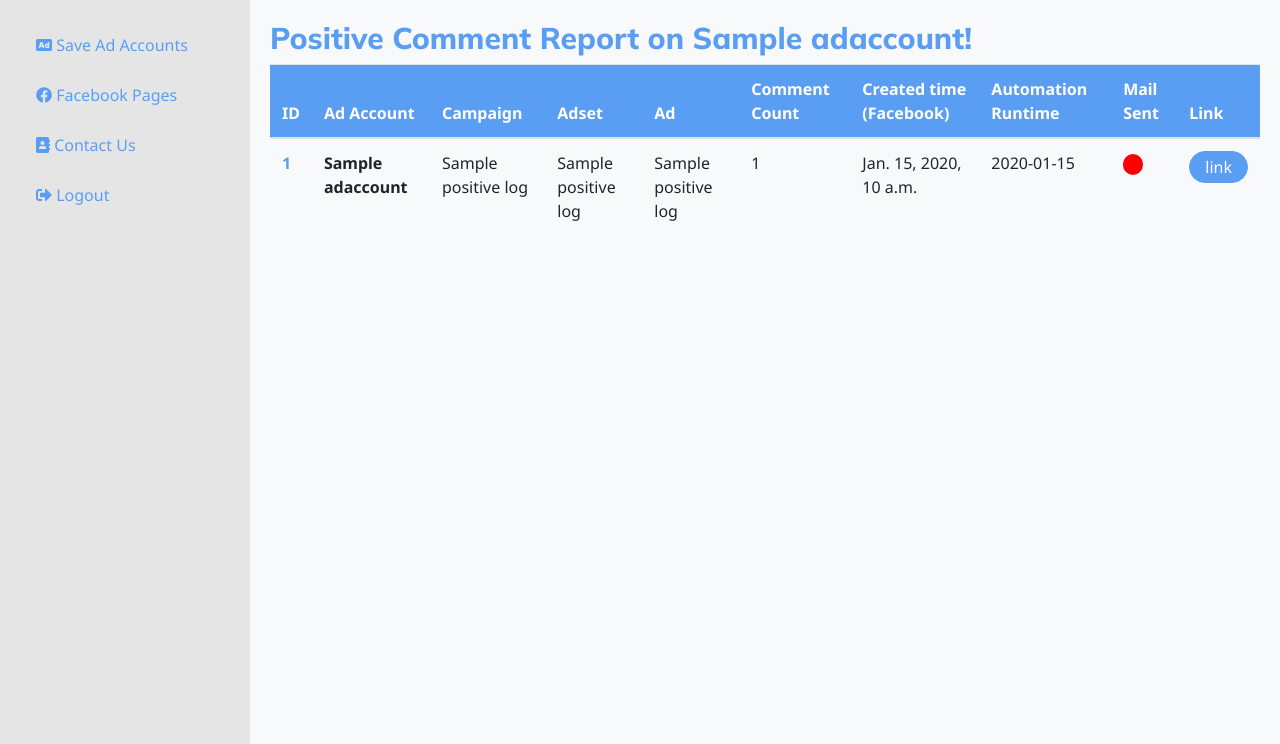
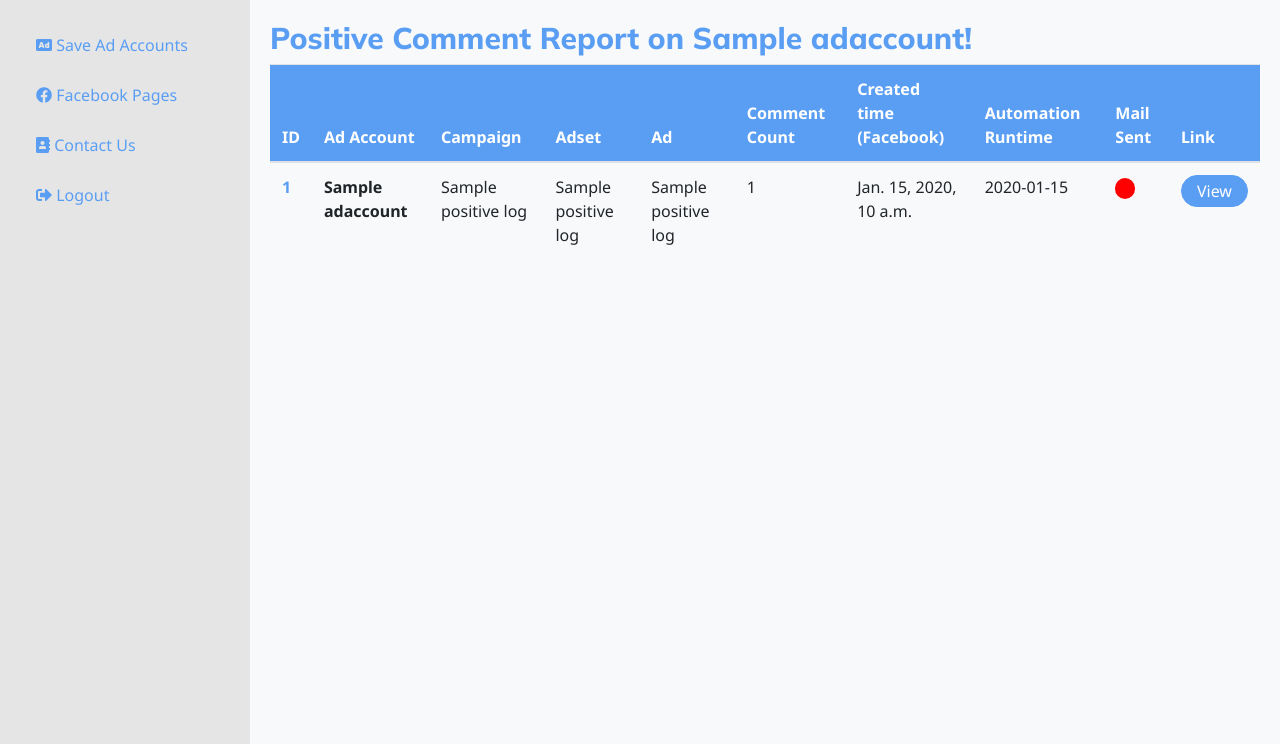
Before and after one commit to smrt-sltns/olduglyhomes.com, a Django app: template template/reports/positive_comments.html in a window 1280 px wide. Shown: the part 56-800 px from the top of the page. Run offline with Django 4.2, Linux system fonts and the light colour scheme; the template is opened without the code that fills it: most values are stand-ins (such as "Sample title", 1, 10 or a date in 2020); some libraries are stand-ins or nearby versions.

Commit message:
dont diplay deleted comment

```diff
--- a/automation/reports.py
+++ b/automation/reports.py
@@ -13,7 +13,7 @@ import urllib.request
 def negative_report(request, ad_id):
     adaccount_is_set = Creds.objects.get(user=request.user).has_ad_accounts
     adaccount = AccountsAd.objects.get(id=ad_id)
-    negativelog = LogNegativeComments.objects.all().filter(adaccount=adaccount).order_by('-automation_runtime')
+    negativelog = LogNegativeComments.objects.all().filter(adaccount=adaccount).filter(is_deleted=False).order_by('-automation_runtime')
     context = {
         # "all_campaigns":all_campaigns,
         "base_url": settings.BASE_URL,
--- a/template/reports/positive_comments.html
+++ b/template/reports/positive_comments.html
@@ -43,7 +43,7 @@
                     <td>{{p.created_time}}</td>
                     <td>{{p.automation_runtime}}</td>
                     <td><span class="comment-{% if p.is_mail_sent %}success{% else %}failed{% endif %}">{{p.is_mail_sent}}</span></td>
-                    <td><a href="{{base_url}}/sentiment-graph/{{p.adset_id}}/">link</a></td>
+                    <td><a href="{{base_url}}/sentiment-graph/{{p.adset_id}}/">View</a></td>
                 </tr>
                 {%endfor %}
             </tbody>
```
Also changed, not shown: 1 other file.
